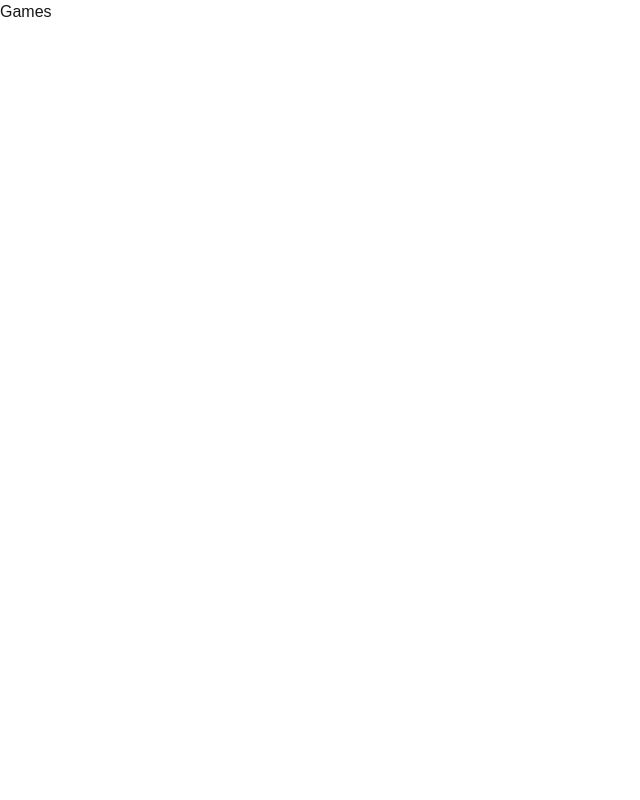
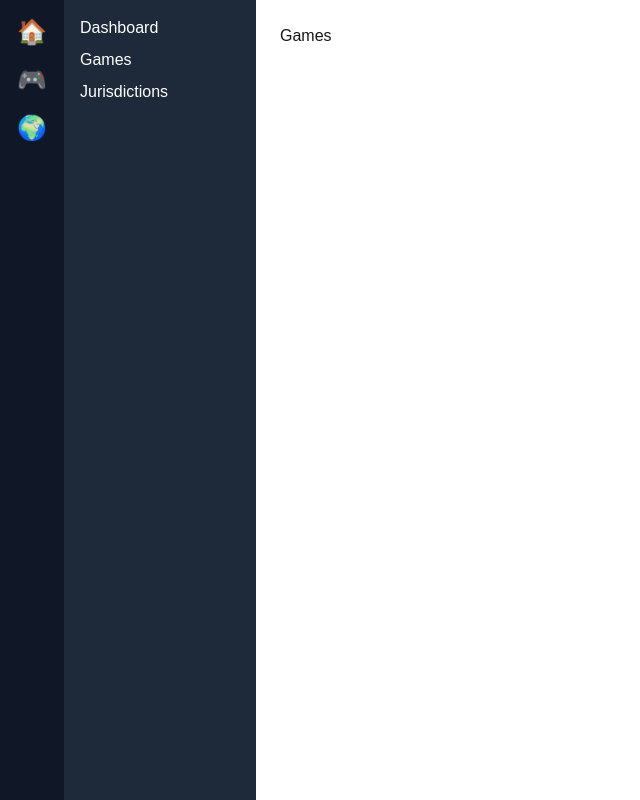
Before and after one commit to fisher377164/rgs-backoffice, a Next.js app: page / in a window 1280 px wide. Shown: the whole page, without its empty margins (0-640 px from the left). Built offline with nearby package versions, Linux system fonts and the light colour scheme.

Commit message:
feat: add navigation layout for secured routes

```diff
--- a/src/app/(secured)/layout.tsx
+++ b/src/app/(secured)/layout.tsx
@@ -1,4 +1,5 @@
 import type { Metadata } from "next";
+import Link from "next/link";
 import "../../styles/globals.css";
 
 export const metadata: Metadata = {
@@ -14,7 +15,29 @@ export default function RootLayout({
   return (
     <html lang="en">
       <body>
-        {children}
+        <div className="flex min-h-screen">
+          <aside className="w-16 bg-gray-900 text-white flex flex-col items-center py-4 space-y-4">
+            <Link href="/" aria-label="Dashboard" className="text-2xl" title="Dashboard">
+              <span role="img" aria-hidden>🏠</span>
+            </Link>
+            <Link href="/games" aria-label="Games" className="text-2xl" title="Games">
+              <span role="img" aria-hidden>🎮</span>
+            </Link>
+            <Link href="/jurisdictions" aria-label="Jurisdictions" className="text-2xl" title="Jurisdictions">
+              <span role="img" aria-hidden>🌍</span>
+            </Link>
+          </aside>
+          <aside className="w-48 bg-gray-800 text-white py-4">
+            <nav className="flex flex-col space-y-2 px-4">
+              <Link href="/" className="hover:underline">Dashboard</Link>
+              <Link href="/games" className="hover:underline">Games</Link>
+              <Link href="/jurisdictions" className="hover:underline">Jurisdictions</Link>
+            </nav>
+          </aside>
+          <main className="flex-1 p-6">
+            {children}
+          </main>
+        </div>
       </body>
     </html>
   );
```
